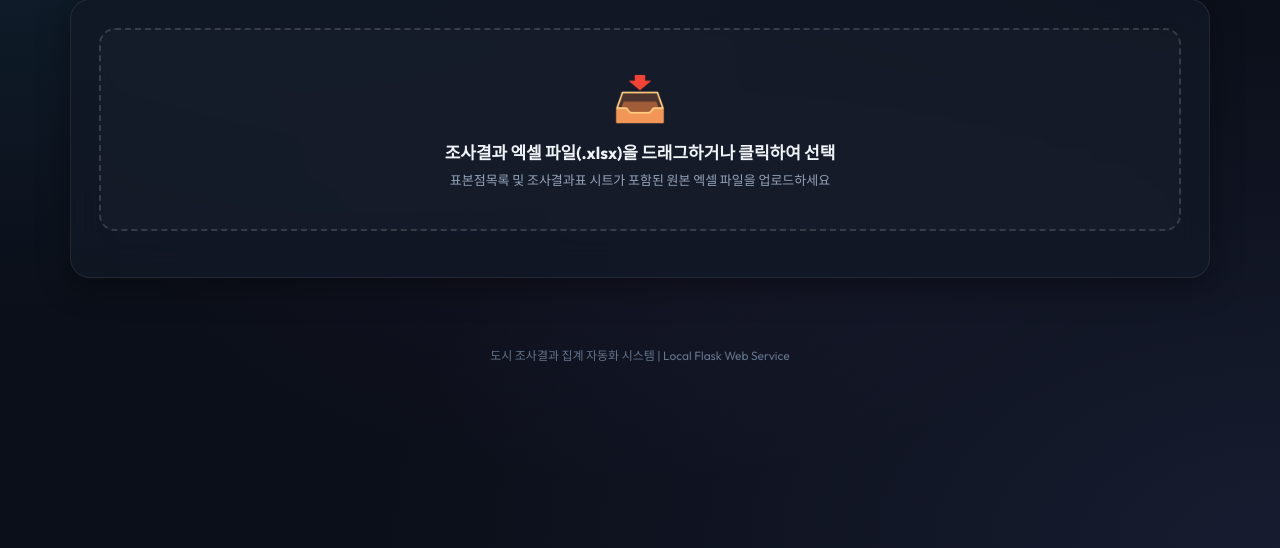
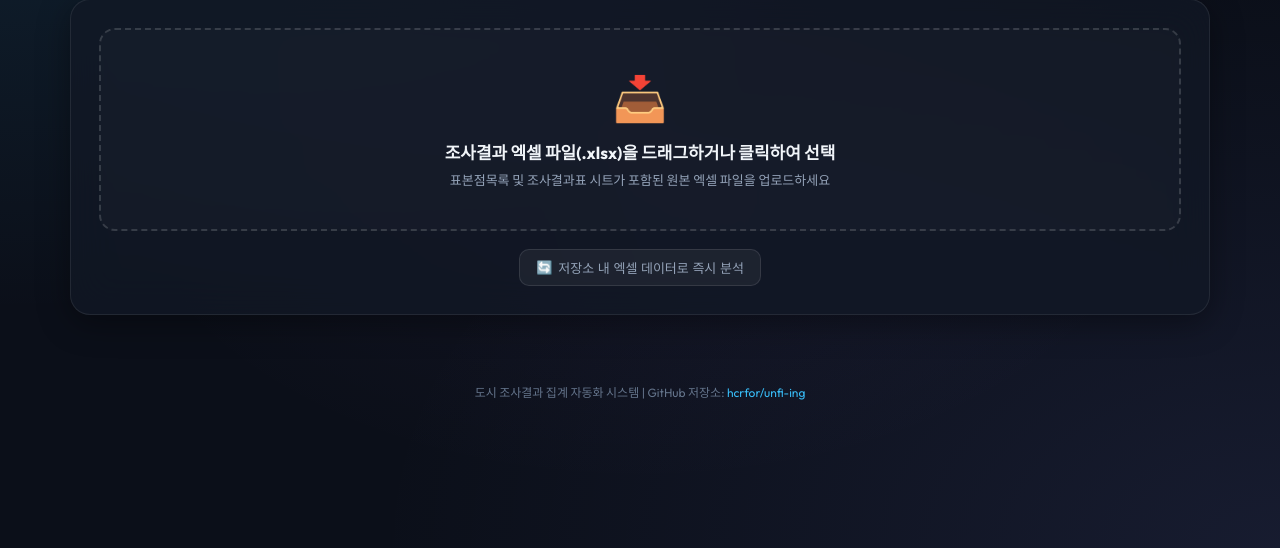
Before and after one commit to hcrfor/unfi-ing, a Flask app: page / in a window 1280 px wide. Shown: the part 252-800 px from the top of the page. Run offline with Flask 3, Linux system fonts and the light colour scheme; some libraries are stand-ins or nearby versions.

Commit message:
fix: Sync templates/index.html and improve file load fallback

```diff
--- a/index.html
+++ b/index.html
@@ -631,14 +631,15 @@
             const defaultUrl = '2026 도시 조사결과표(한성안).xlsx';
             const response = await fetch(encodeURI(defaultUrl));
             if (!response.ok) {
-                throw new Error("저장소 내 기본 엑셀 파일을 불러오지 못했습니다. 직접 파일을 올려주세요.");
+                throw new Error("파일 요청 응답 실패");
             }
             const blob = await response.blob();
             const file = new File([blob], "2026 도시 조사결과표(한성안).xlsx", { type: blob.type });
             handleFile(file);
         } catch (err) {
-            alert(err.message);
             showLoader(false);
+            // 웹서버가 아닌 로컬 file:// 로 직접 열었을 경우 브라우저 보안 정책으로 fetch가 차단되므로 바로 파일 선택창을 열어줍니다
+            fileInput.click();
         }
     });
 
--- a/templates/index.html
+++ b/templates/index.html
@@ -1,4 +1,3 @@
-<!-- c:\Users\han\development\antigraviy\unfi-ing\templates\index.html -->
 <!DOCTYPE html>
 <html lang="ko">
 <head>
@@ -367,6 +366,7 @@
             font-family: 'Malgun Gothic', '맑은 고딕', sans-serif;
         }
 
+        /* 헤더 스타일 (2F5597 짙은 남색) */
         thead th {
             background: #2F5597;
             color: #ffffff;
@@ -383,6 +383,7 @@
             white-space: nowrap;
         }
 
+        /* 합계 행 스타일 */
         tr.row-grand-total {
             background-color: #D9E1F2;
             font-weight: bold;
@@ -415,6 +416,7 @@
             color: #000000;
         }
 
+        /* 100% 완료 / 미조사 0건 행: 굵은 빨간색 글씨 */
         tr.row-completed-red td {
             color: #ff0000 !important;
             font-weight: bold !important;
@@ -481,6 +483,9 @@
         </div>
 
         <div class="quick-actions">
+            <button class="btn-quick" id="btnLoadDefault">
+                <span>🔄</span> 저장소 내 엑셀 데이터로 즉시 분석
+            </button>
             <button class="btn-quick" id="btnResetData" style="display: none;">
                 <span>✕</span> 분석 초기화
             </button>
@@ -499,6 +504,7 @@
     </div>
 
     <div id="resultDashboard">
+        <!-- KPI 요약 카드 -->
         <div class="kpi-grid">
             <div class="kpi-card blue">
                 <div class="kpi-label">전체 필수 표본수</div>
@@ -522,6 +528,7 @@
             </div>
         </div>
 
+        <!-- 결과 시트 뷰어 및 다운로드 -->
         <div class="glass-card">
             <div class="table-toolbar">
                 <div class="tab-buttons">
@@ -539,6 +546,7 @@
                 </div>
             </div>
 
+            <!-- 첨부 이미지와 동일한 엑셀 시트 렌더링 -->
             <div class="table-container">
                 <table>
                     <thead>
@@ -560,11 +568,12 @@
     </div>
 
     <footer>
-        <p>도시 조사결과 집계 자동화 시스템 | Local Flask Web Service</p>
+        <p>도시 조사결과 집계 자동화 시스템 | GitHub 저장소: <a href="https://github.com/hcrfor/unfi-ing" target="_blank">hcrfor/unfi-ing</a></p>
     </footer>
 </div>
 
 <script>
+    // 상수 및 규칙 정의
     const TARGET_SIDOS = ["경기도", "서울특별시", "인천광역시"];
     const EXCLUDE_SIGUNGUS = new Set([
         "서초구", "강남구", "강동구", "송파구", "성동구", "중랑구", "노원구", "광진구",
@@ -578,6 +587,7 @@
     const fileSizeTxt = document.getElementById('fileSizeTxt');
     const loader = document.getElementById('loader');
     const resultDashboard = document.getElementById('resultDashboard');
+    const btnLoadDefault = document.getElementById('btnLoadDefault');
     const btnResetData = document.getElementById('btnResetData');
     const btnExportExcel = document.getElementById('btnExportExcel');
     const searchDistrict = document.getElementById('searchDistrict');
@@ -612,6 +622,24 @@
     dropZone.addEventListener('drop', (e) => {
         if (e.dataTransfer && e.dataTransfer.files && e.dataTransfer.files[0]) {
             handleFile(e.dataTransfer.files[0]);
+        }
+    });
+
+    btnLoadDefault.addEventListener('click', async () => {
+        showLoader(true);
+        try {
+            const defaultUrl = '2026 도시 조사결과표(한성안).xlsx';
+            const response = await fetch(encodeURI(defaultUrl));
+            if (!response.ok) {
+                throw new Error("파일 요청 응답 실패");
+            }
+            const blob = await response.blob();
+            const file = new File([blob], "2026 도시 조사결과표(한성안).xlsx", { type: blob.type });
+            handleFile(file);
+        } catch (err) {
+            showLoader(false);
+            // 웹서버가 아닌 로컬 file:// 로 직접 열었을 경우 브라우저 보안 정책으로 fetch가 차단되므로 바로 파일 선택창을 열어줍니다
+            fileInput.click();
         }
     });
 
@@ -814,6 +842,7 @@
             rowType: 'grand_total'
         };
 
+        // 전체 합계 -> 각 3개 시도 합계 -> 시군구 상세 배치
         globalAggRows = [grandTotalRow, ...sidoSummaries, ...districtRows];
 
         document.getElementById('kpiPilsu').textContent = grandPilsu.toLocaleString() + ' 개';
@@ -827,6 +856,7 @@
         renderTable();
     }
 
+    // 웹 화면 테이블 렌더링 (첨부 이미지 서식 반영)
     function renderTable() {
         tableBody.innerHTML = '';
 
@@ -846,6 +876,8 @@
 
         filtered.forEach(row => {
             const tr = document.createElement('tr');
+
+            // 행 스타일 지정
             if (row.rowType === 'grand_total') {
                 tr.className = 'row-grand-total';
             } else if (row.rowType === 'sido_total') {
@@ -854,6 +886,7 @@
                 else if (row.시도 === '인천광역시') tr.className = 'row-incheon-total';
                 else tr.className = 'row-grand-total';
             } else if (row.총미조사 === 0) {
+                // 시군구 행 중 미조사 0건인 경우: 굵은 빨간색 글씨
                 tr.className = 'row-completed-red';
             }
 
@@ -873,6 +906,7 @@
         });
     }
 
+    // 엑셀 다운로드 (첨부 이미지와 100% 동일한 서식, 폰트색, 배경색, 정렬 적용)
     btnExportExcel.addEventListener('click', () => {
         if (!globalAggRows || globalAggRows.length === 0) {
             alert("다운로드할 분석 결과가 없습니다.");
@@ -880,6 +914,8 @@
         }
 
         const wb = XLSX.utils.book_new();
+
+        // 1. 데이터 배열 생성
         const aoaData = [
             ["시도", "시군구", "필수 개수", "조사완료", "진행율", "기본 미조사 개수", "가로수 미조사 개수", "총 미조사 개수"]
         ];
@@ -899,15 +935,16 @@
 
         const ws = XLSX.utils.aoa_to_sheet(aoaData);
 
+        // 2. 스타일 정의 (열 너비 및 행 높이)
         ws['!cols'] = [
-            { wch: 13 },
-            { wch: 15 },
-            { wch: 13 },
-            { wch: 14 },
-            { wch: 12 },
-            { wch: 18 },
-            { wch: 18 },
-            { wch: 16 }
+            { wch: 13 }, // 시도
+            { wch: 15 }, // 시군구
+            { wch: 13 }, // 필수 개수
+            { wch: 14 }, // 조사완료
+            { wch: 12 }, // 진행율
+            { wch: 18 }, // 기본 미조사 개수
+            { wch: 18 }, // 가로수 미조사 개수
+            { wch: 16 }  // 총 미조사 개수
         ];
 
         ws['!rows'] = [{ hpt: 28 }];
@@ -915,6 +952,7 @@
             ws['!rows'].push({ hpt: 22 });
         }
 
+        // 테두리 객체
         const thinBorder = {
             top: { style: 'thin', color: { rgb: 'D9D9D9' } },
             bottom: { style: 'thin', color: { rgb: 'D9D9D9' } },
@@ -922,6 +960,7 @@
             right: { style: 'thin', color: { rgb: 'D9D9D9' } }
         };
 
+        // 헤더 스타일 (2F5597 짙은 남색 배경, 흰색 굵은 글씨)
         const headerStyle = {
             fill: { fgColor: { rgb: "2F5597" } },
             font: { name: "맑은 고딕", sz: 11, bold: true, color: { rgb: "FFFFFF" } },
@@ -936,8 +975,9 @@
             }
         }
 
+        // 데이터 행 서식 적용
         globalAggRows.forEach((r, idx) => {
-            const rowIdx = idx + 1;
+            const rowIdx = idx + 1; // 1-indexed (0은 헤더)
             const rowType = r.rowType;
             const sido = r.시도;
             const totalMi = r.총미조사;
@@ -946,20 +986,21 @@
             let rowFont = { name: "맑은 고딕", sz: 11, bold: false, color: { rgb: "000000" } };
 
             if (rowType === "grand_total") {
-                rowFill = { fgColor: { rgb: "D9E1F2" } };
+                rowFill = { fgColor: { rgb: "D9E1F2" } }; // 전체 합계 (소프트 블루그레이)
                 rowFont = { name: "맑은 고딕", sz: 11, bold: true, color: { rgb: "000000" } };
             } else if (rowType === "sido_total") {
                 rowFont = { name: "맑은 고딕", sz: 11, bold: true, color: { rgb: "000000" } };
                 if (sido === "경기도") {
-                    rowFill = { fgColor: { rgb: "FCE4D6" } };
+                    rowFill = { fgColor: { rgb: "FCE4D6" } }; // 피치
                 } else if (sido === "서울특별시") {
-                    rowFill = { fgColor: { rgb: "DDEBF7" } };
+                    rowFill = { fgColor: { rgb: "DDEBF7" } }; // 스카이블루
                 } else if (sido === "인천광역시") {
-                    rowFill = { fgColor: { rgb: "E8DDF7" } };
+                    rowFill = { fgColor: { rgb: "E8DDF7" } }; // 라벤더
                 } else {
                     rowFill = { fgColor: { rgb: "D9E1F2" } };
                 }
             } else {
+                // 시군구 행: 미조사 개수가 0이면 굵은 빨간색 글씨!
                 if (totalMi === 0) {
                     rowFont = { name: "맑은 고딕", sz: 11, bold: true, color: { rgb: "FF0000" } };
                 }
@@ -980,13 +1021,16 @@
                     cellStyle.fill = rowFill;
                 }
 
+                // 열별 정렬 및 숫자 서식
                 if (c === 0 || c === 1) {
                     cellStyle.alignment.horizontal = "center";
                 } else if (c === 4) {
+                    // 진행율 (0.0% 서식)
                     cellStyle.alignment.horizontal = "right";
                     cell.t = 'n';
                     cell.z = '0.0%';
                 } else {
+                    // 숫자 서식 (#,##0)
                     cellStyle.alignment.horizontal = "right";
                     cell.t = 'n';
                     cell.z = '#,##0';
```
